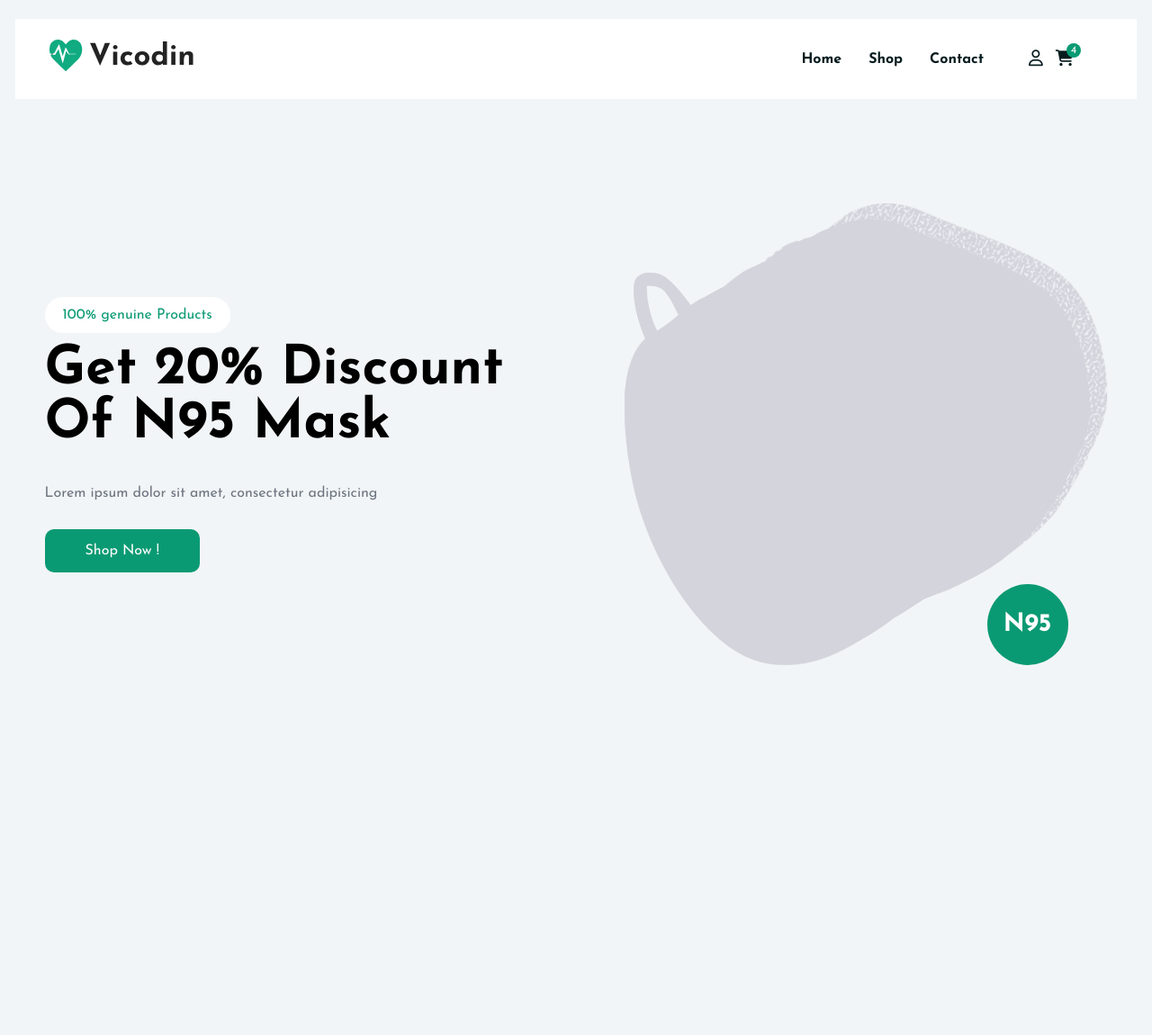
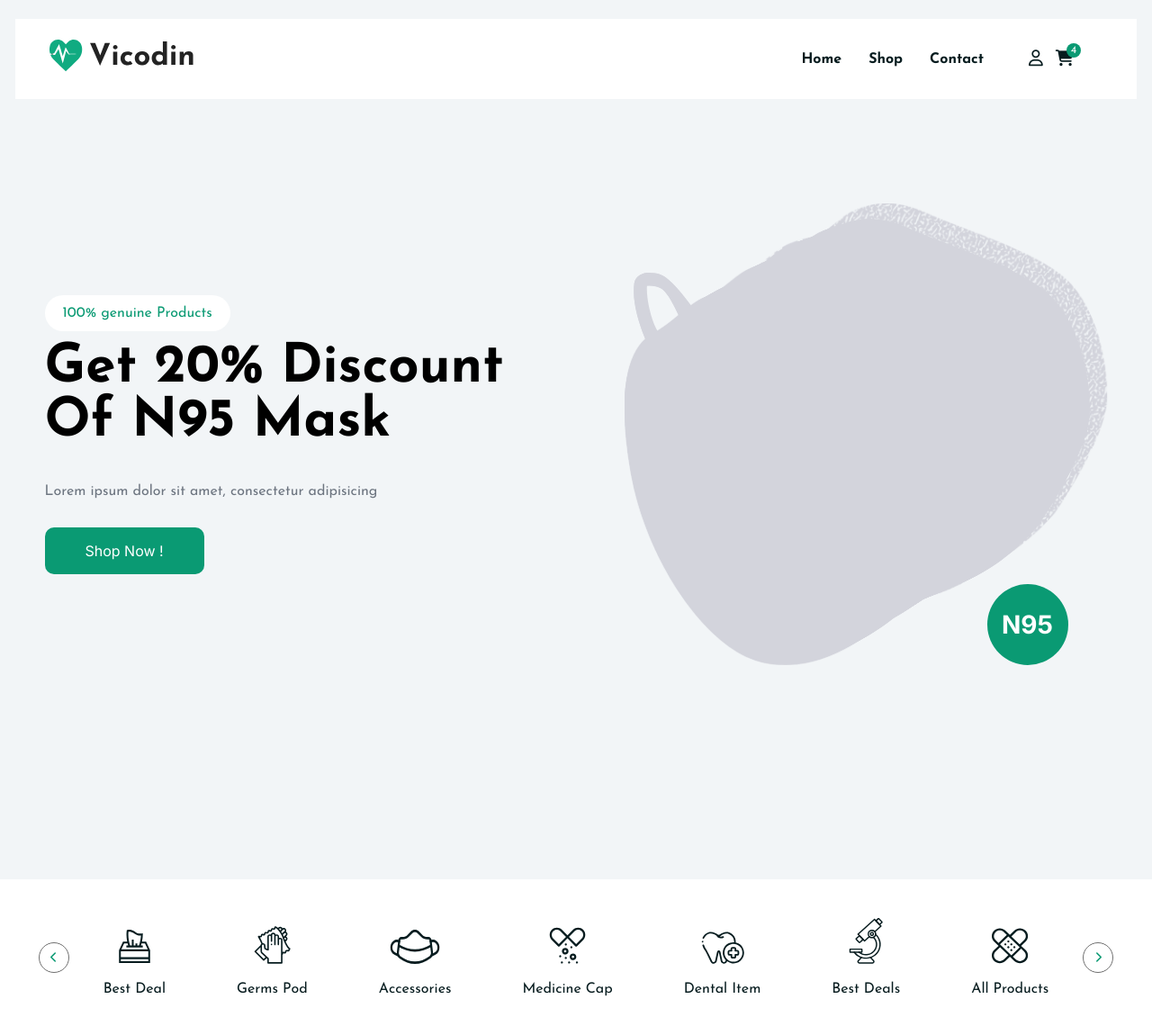
Before and after one commit to malinjr07/medlife-ecom, a PHP site: page / in a window 1280 px wide; the page is wider, and only the part inside the window is pictured. Shown: the part 59-1209 px from the top of that part at 90% size. Before the commit the page ends 798 px from the top of that part, so only its background shows below. Run offline with PHP 8.4, Linux system fonts and the light colour scheme.

Commit message:
category section

```diff
--- a/index.html
+++ b/index.html
@@ -1,11 +1,12 @@
 <!DOCTYPE html>
 <html lang="en">
-
   <head>
     <meta charset="UTF-8" />
     <meta name="viewport" content="width=device-width, initial-scale=1.0" />
     <link rel="stylesheet" href="./styles/all.min.css" />
+    <link rel="stylesheet" href="./styles/primary.css" />
     <link rel="stylesheet" href="./styles/main.css" />
+    <link rel="stylesheet" href="./styles/responsive.css" />
     <meta http-equiv="X-UA-Compatible" content="IE=7" />
     <meta name="description" content="" />
     <meta name="keywords" content="" />
@@ -34,7 +35,9 @@
           <div class="flex flex-row justify-start align-center">
             <div class="flex flex-row justify-start nav-list">
               <a href="" class="">home</a>
+
               <a href="" class="">shop</a>
+
               <a href="" class="">contact</a>
             </div>
             <div class="flex flex-row justify-start align-center iconGroup">
@@ -49,27 +52,128 @@
           </div>
         </a>
       </div>
-    <div class="flex flex-row justify-center align-center heroContainer ">
-      <div class="flex flex-column justify-start align-start innerText ">
-        <img src="./assets/img/shape.svg" class="healthShape" alt="" srcset="">
+      <div class="flex flex-row justify-center align-center heroContainer">
+        <div class="flex flex-column justify-start align-start innerText">
+          <img
+            src="./assets/img/shape.svg"
+            class="healthShape"
+            alt=""
+            srcset=""
+          />
           <div class="uspCard">
             <p class="">100% genuine Products</p>
           </div>
-        <h1>Get 20% Discount
-          Of N95 Mask</h1>
-        <p class="subHeader">Lorem ipsum dolor sit amet, consectetur adipisicing</p>
+          <h1>Get 20% Discount Of N95 Mask</h1>
+          <p class="subHeader">
+            Lorem ipsum dolor sit amet, consectetur adipisicing
+          </p>
           <a href="" class="shopNowBtn">Shop Now !</a>
         </div>
         <div class="promotionalProduct">
-        <img src="./assets/img/promo-img.png" alt="">
+          <img src="./assets/img/promo-img.png" alt="" />
           <div class="model">
             <p class="">n95</p>
           </div>
-        <div class="bigCircle circle "></div>
-        <div class="smallCircle circle "></div>
+          <div class="bigCircle circle"></div>
+          <div class="smallCircle circle"></div>
         </div>
       </div>
     </section>
+
+    <section class="category flex flex-row justify-center align-center">
+      <button type="button" class="sliderBtn">
+        <i class="fa-solid fa-chevron-left"></i>
+      </button>
+      <div class="categoryList flex flex-row justify-center align-end">
+        <a
+          href="#"
+          class="categoryItem flex flex-column justify-center align-center"
+        >
+          <svg
+            width="35"
+            height="38"
+            viewBox="0 0 35 38"
+            fill="none"
+            xmlns="http://www.w3.org/2000/svg"
+          >
+            <path
+              d="M30.356 13.133H25.756C26.3513 10.5386 26.6661 7.88787 26.695 5.22638V3.90796L25.488 4.16864C24.3084 4.42401 23.088 4.42717 21.907 4.17791C20.7261 3.92864 19.6113 3.4326 18.636 2.72237L17.719 2.06815C16.5663 1.22884 15.2544 0.63315 13.8634 0.317501C12.4724 0.00185145 11.0316 -0.0271258 9.629 0.232341L8.872 0.378167L8.644 2.82225C8.38793 6.22167 8.60975 9.64017 9.303 12.9781L9.334 13.134H4.684L0.25 22.6316V37.0494H34.79V22.6316L30.356 13.133ZM10.658 3.03799L10.73 2.26691C12.8136 2.06941 14.8978 2.6376 16.592 3.86501L17.509 4.51923C19.57 6.01735 22.1069 6.71402 24.645 6.47889C24.4102 10.2253 23.6629 13.9219 22.424 17.4658H20.556V15.2984H18.532V17.4658H16.508V10.9655H14.484V17.4688H12.621C11.0075 12.8379 10.3401 7.93095 10.658 3.03799ZM5.935 15.3004H9.835C10.044 16.1154 10.259 16.8495 10.461 17.4678H8.413V19.6352H26.628V17.4678H24.578C24.778 16.8685 25.001 16.1304 25.225 15.3004H29.105L32.141 21.8066H2.899L5.935 15.3004ZM32.767 23.971V30.5462H2.274V23.972L32.767 23.971ZM2.274 34.882V32.7146H32.767V34.882H2.274Z"
+              id="icon"
+            />
+          </svg>
+
+          <p class="categoryName">best deal</p>
+        </a>
+        <a
+          href="#"
+          class="categoryItem flex flex-column justify-center align-center"
+        >
+          <img
+            src="./assets/img/icons/germs-pod-category.svg"
+            class="categoryIcon"
+            alt=""
+          />
+          <p class="categoryName">germs pod</p>
+        </a>
+        <a
+          href="#"
+          class="categoryItem flex flex-column justify-center align-center"
+        >
+          <img
+            src="./assets/img/icons/accessories-category.svg"
+            class="categoryIcon"
+            alt=""
+          />
+          <p class="categoryName">Accessories</p>
+        </a>
+        <a
+          href="#"
+          class="categoryItem flex flex-column justify-center align-center"
+        >
+          <img
+            src="./assets/img/icons/medicine-cap-category.svg"
+            class="categoryIcon"
+            alt=""
+          />
+          <p class="categoryName">medicine cap</p>
+        </a>
+        <a
+          href="#"
+          class="categoryItem flex flex-column justify-center align-center"
+        >
+          <img
+            src="./assets/img/icons/dental-item-category.svg"
+            class="categoryIcon"
+            alt=""
+          />
+          <p class="categoryName">dental item</p>
+        </a>
+        <a
+          href="#"
+          class="categoryItem flex flex-column justify-center align-center"
+        >
+          <img
+            src="./assets/img/icons/best-deal-02-category.svg"
+            class="categoryIcon"
+            alt=""
+          />
+          <p class="categoryName">best deals</p>
+        </a>
+        <a
+          href="#"
+          class="categoryItem flex flex-column justify-center align-center"
+        >
+          <img
+            src="./assets/img/icons/all-products-category.svg"
+            class="categoryIcon"
+            alt=""
+          />
+          <p class="categoryName">all products</p>
+        </a>
+      </div>
+      <button type="button" class="sliderBtn">
+        <i class="fa-solid fa-chevron-right"></i>
+      </button>
+    </section>
   </body>
-
 </html>
--- a/styles/main.css
+++ b/styles/main.css
@@ -1,109 +1,8 @@
-@import url('https://fonts.googleapis.com/css2?family=Josefin+Sans:wght@100..700&display=swap');
-
-* {
-  margin: 0;
-  padding: 0;
-  outline: 0;
-  box-sizing: border-box;
-}
-
-a,
-a:hover {
-  text-decoration: none;
-}
-
-ul,
-li,
-ol {
-  list-style: none;
-}
-
-img {
-  vertical-align: middle;
-}
-
-.flex {
-  display: flex;
-}
-
-.justify-center {
-  justify-content: center;
-}
-
-.justify-start {
-  justify-content: flex-start;
-}
-
-.justify-end {
-  justify-content: flex-end;
-}
-
-.justify-between {
-  justify-content: space-between;
-}
-
-.justify-around {
-  justify-content: space-around;
-}
-
-.align-center {
-  align-items: center;
-}
-
-.align-start {
-  align-items: flex-start;
-}
-
-.align-end {
-  align-items: flex-end;
-}
-
-.align-baseline {
-  align-items: baseline;
-}
-
-.align-stretch {
-  align-items: stretch;
-}
-
-.flex-wrap {
-  flex-wrap: wrap;
-}
-
-.flex-nowrap {
-  flex-wrap: nowrap;
-}
-
-.flex-wrap-reverse {
-  flex-wrap: wrap-reverse;
-}
-
-.flex-column {
-  flex-direction: column;
-}
-
-.flex-row {
-  flex-direction: row;
-}
-
-.flex-row-reverse {
-  flex-direction: row-reverse;
-}
-
-.flex-column-reverse {
-  flex-direction: column-reverse;
-}
-
-.w-full {
-  width: 100%;
-}
-
-/* Custom CSS Start */
-
-body {
+/*
   font-family: 'Josefin Sans', sans-serif;
-  background: #fff;
-}
+  font-family: "Nunito", serif;
+  font-family: "Inter", serif;
+  */
 
 button {
   cursor: pointer;
@@ -111,10 +10,8 @@ button {
   border: transparent;
 }
 
-
 header {
   background: #f2f5f7;
-
 }
 
 header .container {
@@ -147,7 +44,6 @@ header .socialIcons a {
   background: #f2f5f7;
   padding: 22px 0 122px;
 }
-
 
 .hero .nav-menu {
   width: 1246px;
@@ -192,7 +88,7 @@ header .socialIcons a {
   right: -8px;
   width: 16px;
   aspect-ratio: 1/1;
-  background-color: #0A9A73;
+  background-color: #0a9a73;
   border-radius: 50%;
   color: #fff;
   display: flex;
@@ -204,7 +100,6 @@ header .socialIcons a {
 .hero .heroContainer {
   padding: 116px 0;
   gap: 133px;
-
 }
 
 .hero .heroContainer .innerText {
@@ -222,7 +117,7 @@ header .socialIcons a {
   padding: 12px 20px;
   background-color: #fff;
   border-radius: 20px;
-  color: #0A9A73;
+  color: #0a9a73;
   margin-bottom: 11px;
 }
 
@@ -236,15 +131,16 @@ header .socialIcons a {
 .hero .heroContainer .innerText .subHeader {
   font-size: 16px;
   line-height: 20px;
-  color: #6D7580;
+  color: #6d7580;
   margin-bottom: 30px;
 }
 
 .hero .heroContainer .innerText .shopNowBtn {
   padding: 16px 45px;
-  background: #0A9A73;
+  background: #0a9a73;
   border-radius: 10px;
   color: #fff;
+  font-family: 'Inter', serif;
 }
 
 .hero .heroContainer .promotionalProduct {
@@ -259,7 +155,7 @@ header .socialIcons a {
   right: 44px;
   width: 90px;
   aspect-ratio: 1/1;
-  background-color: #0A9A73;
+  background-color: #0a9a73;
   border-radius: 50%;
   color: #fff;
   display: flex;
@@ -267,13 +163,14 @@ header .socialIcons a {
   align-items: center;
   font-size: 28px;
   font-weight: 700;
+  font-family: 'Inter', serif;
   text-transform: uppercase;
 }
 
 .hero .heroContainer .promotionalProduct .circle {
   aspect-ratio: 1/1;
   position: absolute;
-  background-color: #0A9A73;
+  background-color: #0a9a73;
   border-radius: 50%;
 }
 
@@ -289,38 +186,48 @@ header .socialIcons a {
   bottom: 48px;
 }
 
-/* 7XL devices (largest screens, 3840px and up) */
-@media (min-width: 3840px) {}
+.category {
+  padding: 43px 0;
+  gap: 38px;
+}
 
-/* 6XL devices (5K and larger, 2560px and up) */
-@media (min-width: 2560px) and (max-width: 3839px) {}
+.category .sliderBtn {
+  width: 34px;
+  aspect-ratio: 1/1;
+  border-radius: 50%;
+  border: 1px solid #707070;
+  transition: all 0.3s linear;
+  transform: scale(1);
+}
+.category .sliderBtn:hover {
+  transform: scale(1.1);
+}
 
-/* 5XL devices (4K, 1920px and up) */
-@media (min-width: 1921px) and (max-width: 2559px) {}
+.category .sliderBtn i {
+  font-size: 12px;
+  color: #0a9a73;
+}
 
-/* 4XL devices (extra-large desktops, 1536px and up) */
-@media (min-width: 1536px) and (max-width: 1920px) {}
+.category .categoryList {
+  gap: 79px;
+}
 
-/* 3XL devices (larger desktops, 1440px and up) */
-@media (min-width: 1440px) and (max-width: 1535px) {}
+.category .categoryList .categoryItem {
+  transition: all 0.3s linear;
+  gap: 20px;
+}
+.category .categoryList .categoryItem #icon {
+  fill: #071c1f;
+}
 
-/* 2XL devices (large desktops, 1360px and up) */
-@media (min-width: 1360px) and (max-width: 1439px) {}
+.category .categoryList .categoryItem .categoryName {
+  text-transform: capitalize;
+  color: #071c1f;
+}
 
-/* Extra large devices (large desktops, 1280px and up) */
-@media (min-width: 1280px) and (max-width: 1359px) {}
-
-/* large devices (laptop, 1024px and up) */
-@media (min-width: 1024px) and (max-width: 1279px) {}
-
-/* Medium devices (tablets, 768px and up) */
-@media (min-width: 768px) and (max-width: 1023px) {}
-
-/* Small devices (landscape phones, 640px and up) */
-@media (min-width: 640px) and (max-width: 767px) {}
-
-/* Extra small devices (portrait phones, less than 640px) */
-@media (min-width: 414px) and (max-width: 639px) {}
-
-/* 2xs devices (portrait phones, less than 414px) */
-@media (max-width: 413px) {}
+.category .categoryList .categoryItem:hover .categoryName {
+  color: #0a9a73;
+}
+.category .categoryList .categoryItem:hover #icon {
+  fill: #0a9a73;
+}
--- /dev/null
+++ b/styles/primary.css
@@ -0,0 +1,108 @@
+@import url('https://fonts.googleapis.com/css2?family=Inter:ital,opsz,wght@0,14..32,100..900;1,14..32,100..900&family=Josefin+Sans:wght@100..700&family=Nunito:ital,wght@0,200..1000;1,200..1000&display=swap');
+
+* {
+  margin: 0;
+  padding: 0;
+  outline: 0;
+  box-sizing: border-box;
+}
+
+a,
+a:hover {
+  text-decoration: none;
+}
+
+ul,
+li,
+ol {
+  list-style: none;
+}
+
+img {
+  vertical-align: middle;
+}
+
+.flex {
+  display: flex;
+}
+
+.justify-center {
+  justify-content: center;
+}
+
+.justify-start {
+  justify-content: flex-start;
+}
+
+.justify-end {
+  justify-content: flex-end;
+}
+
+.justify-between {
+  justify-content: space-between;
+}
+
+.justify-around {
+  justify-content: space-around;
+}
+
+.align-center {
+  align-items: center;
+}
+
+.align-start {
+  align-items: flex-start;
+}
+
+.align-end {
+  align-items: flex-end;
+}
+
+.align-baseline {
+  align-items: baseline;
+}
+
+.align-stretch {
+  align-items: stretch;
+}
+
+.flex-wrap {
+  flex-wrap: wrap;
+}
+
+.flex-nowrap {
+  flex-wrap: nowrap;
+}
+
+.flex-wrap-reverse {
+  flex-wrap: wrap-reverse;
+}
+
+.flex-column {
+  flex-direction: column;
+}
+
+.flex-row {
+  flex-direction: row;
+}
+
+.flex-row-reverse {
+  flex-direction: row-reverse;
+}
+
+.flex-column-reverse {
+  flex-direction: column-reverse;
+}
+
+.w-full {
+  width: 100%;
+}
+
+body {
+  font-family: 'Josefin Sans', sans-serif;
+  /*
+  font-family: "Nunito", serif;
+  font-family: "Inter", serif;
+  */
+  background: #fff;
+}
```
Also changed, not shown: styles/responsive.css (added, +47 -0 lines), assets/img/icons/accessories-category.svg (added), assets/img/icons/all-products-category.svg (added), assets/img/icons/best-deal-02-category.svg (added), assets/img/icons/best-deal-category.svg (added), assets/img/icons/dental-item-category.svg (added), assets/img/icons/germs-pod-category.svg (added), assets/img/icons/medicine-cap-category.svg (added). Lines whose indentation alone changed are shown as unchanged.
